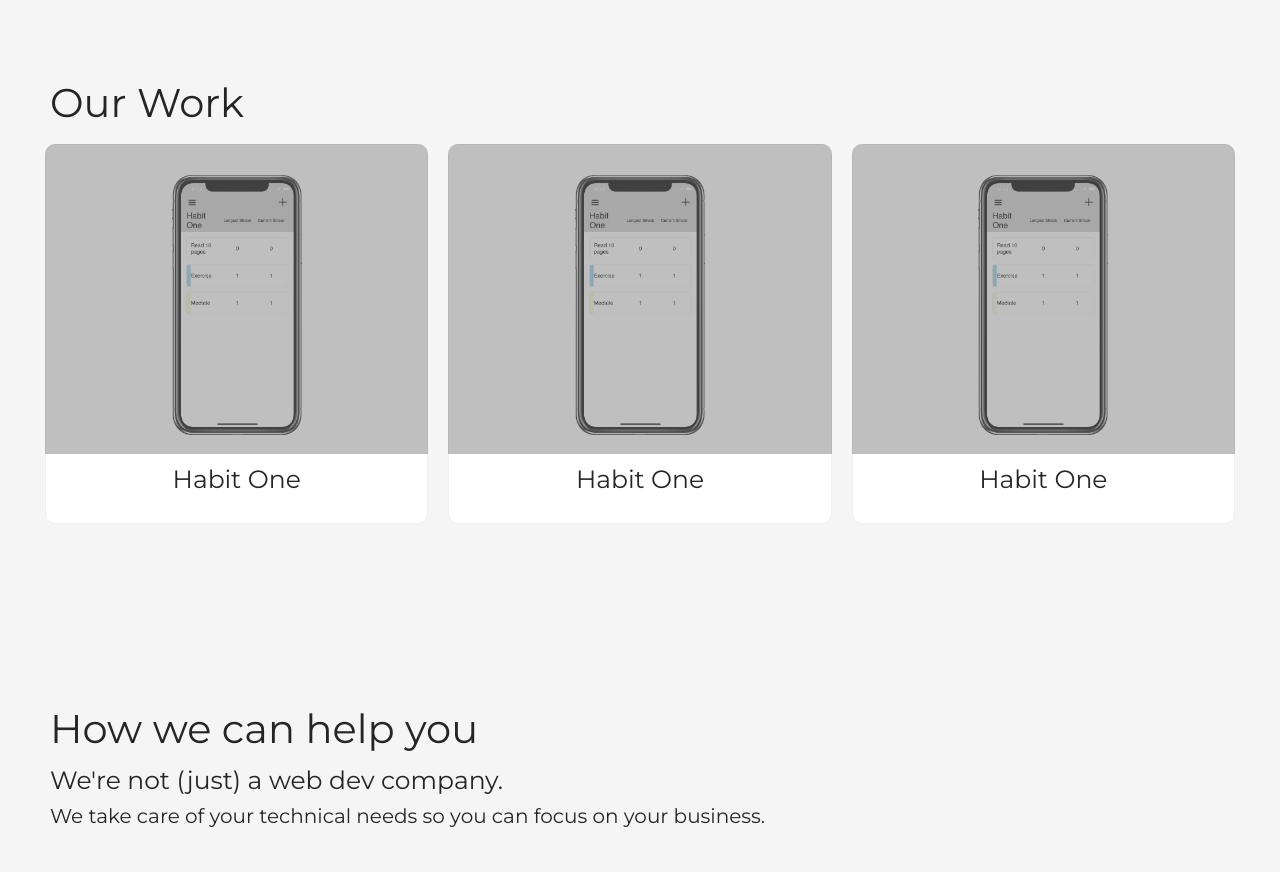
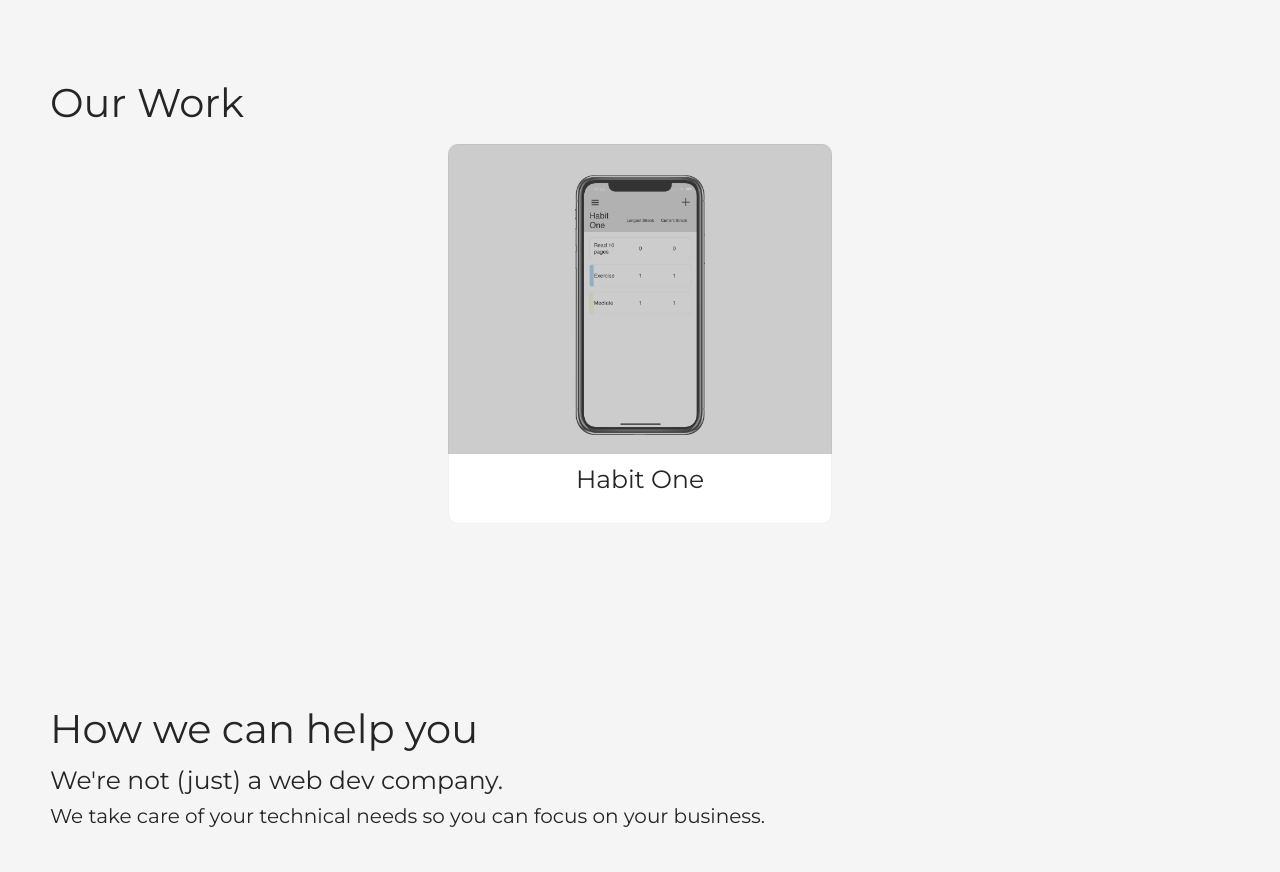
Before and after one commit to jpabadir/northpnd-website, a React (Create React App) app: page / in a window 1280 px wide. Shown: the part 1380-2252 px from the top of the page. Built offline with nearby package versions, Linux system fonts and the light colour scheme.

Commit message:
Fix PastWork component

```diff
--- a/src/components/PastWork/PastWork.css
+++ b/src/components/PastWork/PastWork.css
@@ -36,7 +36,7 @@
   justify-content: center;
   position: absolute;
   top: 0;
-  opacity: 0.5;
+  opacity: 0.4;
   height: 310px;
   width: 100%;
   background-color: grey;
--- a/src/components/PastWork/PastWork.js
+++ b/src/components/PastWork/PastWork.js
@@ -9,8 +9,8 @@
     <div className="PastWorkMain">
       <div className="Subtitle">Our Work</div>
       <Row>
-        {/* <Col /> */}
-        <Col style={{ padding: '0px 0px 0px 0px', margin: '10px 10px 10px 10px' }}>
+        <Col xl={4} />
+        <Col xl={4} style={{ padding: '0px 0px 0px 0px', border: '10px solid transparent' }}>
           <a href="https://apps.apple.com/us/app/habit-one/id1564317049#?platform=iphone" target="_blank" rel="noreferrer">
             <Card className="WorkCard PastWorkFirst">
               <div className="CardTitle">Habit One</div>
@@ -18,23 +18,7 @@
             <div className="Overlay"></div>
           </a>
         </Col>
-        <Col style={{ padding: '0px 0px 0px 0px', margin: '10px 10px 10px 10px' }}>
-          <a href="https://apps.apple.com/us/app/habit-one/id1564317049#?platform=iphone" target="_blank" rel="noreferrer">
-            <Card className="WorkCard PastWorkFirst">
-              <div className="CardTitle">Habit One</div>
-            </Card>
-            <div className="Overlay"></div>
-          </a>
-        </Col>
-        <Col style={{ padding: '0px 0px 0px 0px', margin: '10px 10px 10px 10px' }}>
-          <a href="https://apps.apple.com/us/app/habit-one/id1564317049#?platform=iphone" target="_blank" rel="noreferrer">
-            <Card className="WorkCard PastWorkFirst">
-              <div className="CardTitle">Habit One</div>
-            </Card>
-            <div className="Overlay"></div>
-          </a>
-        </Col>
-        {/* <Col /> */}
+        <Col xl={4} />
       </Row>
     </div>
   );
```
